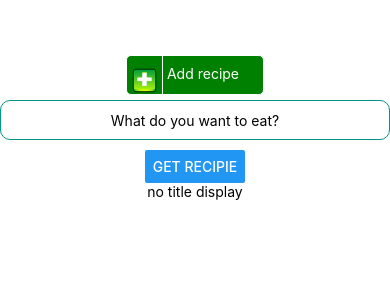
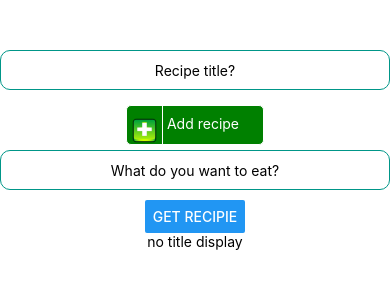
Before and after one commit to wombatka/ShipItDayApp, a React Native app: screen / in a window 390 px wide. Shown: the top 300 px of the page. Built offline with nearby package versions, Linux system fonts and the light colour scheme; no server answers.

Commit message:
add recipe (only title)

```diff
--- a/App.js
+++ b/App.js
@@ -3,13 +3,17 @@ import axios from 'axios';
 import {AsyncStorage, Image,Button, StyleSheet, Text, TextInput, TouchableOpacity, View} from 'react-native';
 
 export default class App extends React.Component {
+
     constructor() {
         super();
         this.state =
             {
                 TextInputValueHolder: '',
                 onChangeText: '',
-                title: 'no title display'
+                title: 'no title display',
+                newRecipeTitle: '',
+                newRecipeHolder: '',
+                recipeID: 6666,
             }
         this.getAllData();
     }
@@ -27,21 +31,32 @@ export default class App extends React.Component {
             //this.props.stopFetchAction();
               response.data.recipes.map(recipe => {
               AsyncStorage.setItem(recipe['title'], JSON.stringify(recipe));
-              console.log(recipe);
+              console.log(response.data.recipes);
             //  AsyncStorage.setItem('recipes', response.data.recipes);
             });
 
             // this.props.newRecipeList(response.data.recipes);
         });
     }
-    saveItem() {
+    saveItem = async()=>{
+        const object2 = {
+            "f2f_url": "http://food2fork.com/view/47692",
+                "image_url": "http://static.food2fork.com/healthy_cookies4ee3.jpg",
+                "publisher": "101 Cookbooks",
+                "publisher_url": "http://www.101cookbooks.com",
+                "recipe_id": this.state.recipeID.toString(),
+                "social_rank": 100,
+                "source_url": "http://www.101cookbooks.com/archives/nikkis-healthy-cookies-recipe.html",
+                "title": this.state.newRecipeHolder,
+        }
         const object = {
           name : 'scrambled',
           category : 'breakfast',
           recipie : 'blanbla',
           ingredient : 'egg'
         }
-        AsyncStorage.setItem('recipie', JSON.stringify(object));
+        AsyncStorage.setItem(this.state.newRecipeHolder, JSON.stringify(object2));
+        this.state.recipeID=this.state.recipeID+1;
     }
     displayData = async()=>{
       try{
@@ -71,6 +86,12 @@ export default class App extends React.Component {
     render() {
     return (
       <View style={styles.container}>
+          <TextInput
+              underlineColorAndroid = "transparent"
+              placeholder="Recipe title?"
+              style = { styles.TextInputStyle }
+              onChangeText = { ( TextInputText ) => { this.setState({ newRecipeHolder: TextInputText })} }
+          />
           <TouchableOpacity style={styles.AddStyle} activeOpacity={0.5} onPress={this.saveItem}>
 
               <Image source={require('./images/add.png')}
```
